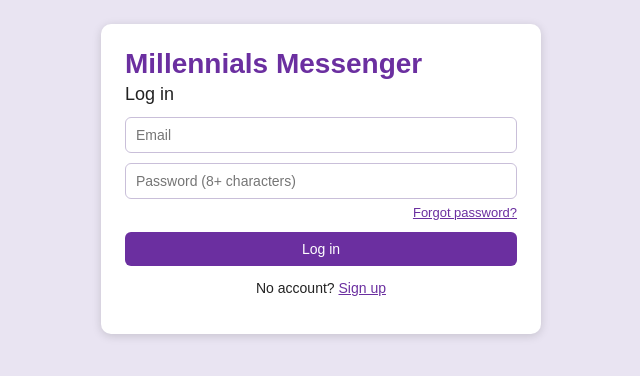
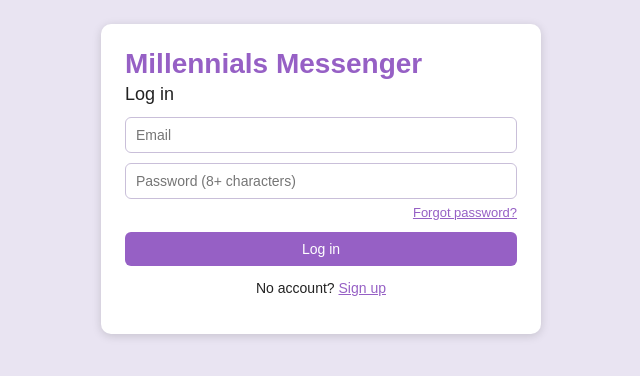
Before and after one commit to techeverythingpal-code/messenger, a React (Vite) app: page / in a window 1280 px wide. Shown: the top 376 px of the page, without its empty margins (319-959 px from the left). Built offline with nearby package versions, Linux system fonts and the light colour scheme; no server answers; a web font is replaced by a local one.

Commit message:
change the purple

```diff
--- a/src/index.css
+++ b/src/index.css
@@ -1,5 +1,5 @@
 :root {
-  --purple: #6b2fa0;
+  --purple: #9660c5;
   --purple-dark: #4a1d73;
   --purple-soft: #f3effa;
   --line: #ddd5ea;
```
